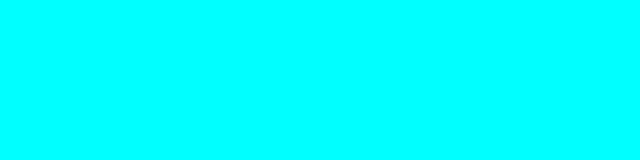
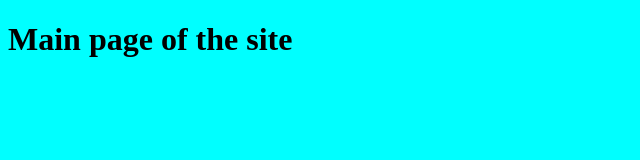
Before and after one commit to EclipseDanila/git-test, a plain HTML site: page index.html in a window 1280 px wide. Shown: the whole page, without its empty margins (0-640 px from the left). Drawn offline with Linux system fonts and the light colour scheme.

Commit message:
Modify index.html

```diff
--- a/index.html
+++ b/index.html
@@ -8,6 +8,6 @@
     <title>Git 1</title>
 </head>
 <body>
-
+    <h1>Main page of the site</h1>
 </body>
 </html>
```
